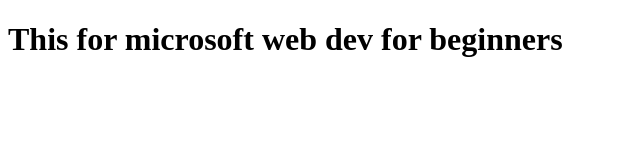
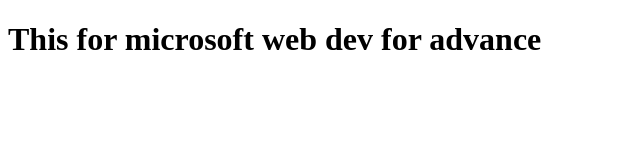
Before and after one commit to husni-robani/test_demo, a plain HTML site: page index.html in a window 1280 px wide. Shown: the full height of the page, 0-640 px from the left. Drawn offline with Linux system fonts and the light colour scheme.

Commit message:
second update

```diff
--- a/index.html
+++ b/index.html
@@ -6,6 +6,6 @@
     <title>Document</title>
   </head>
   <body>
-    <h1>This for microsoft web dev for beginners</h1>
+    <h1>This for microsoft web dev for advance</h1>
   </body>
 </html>
```
